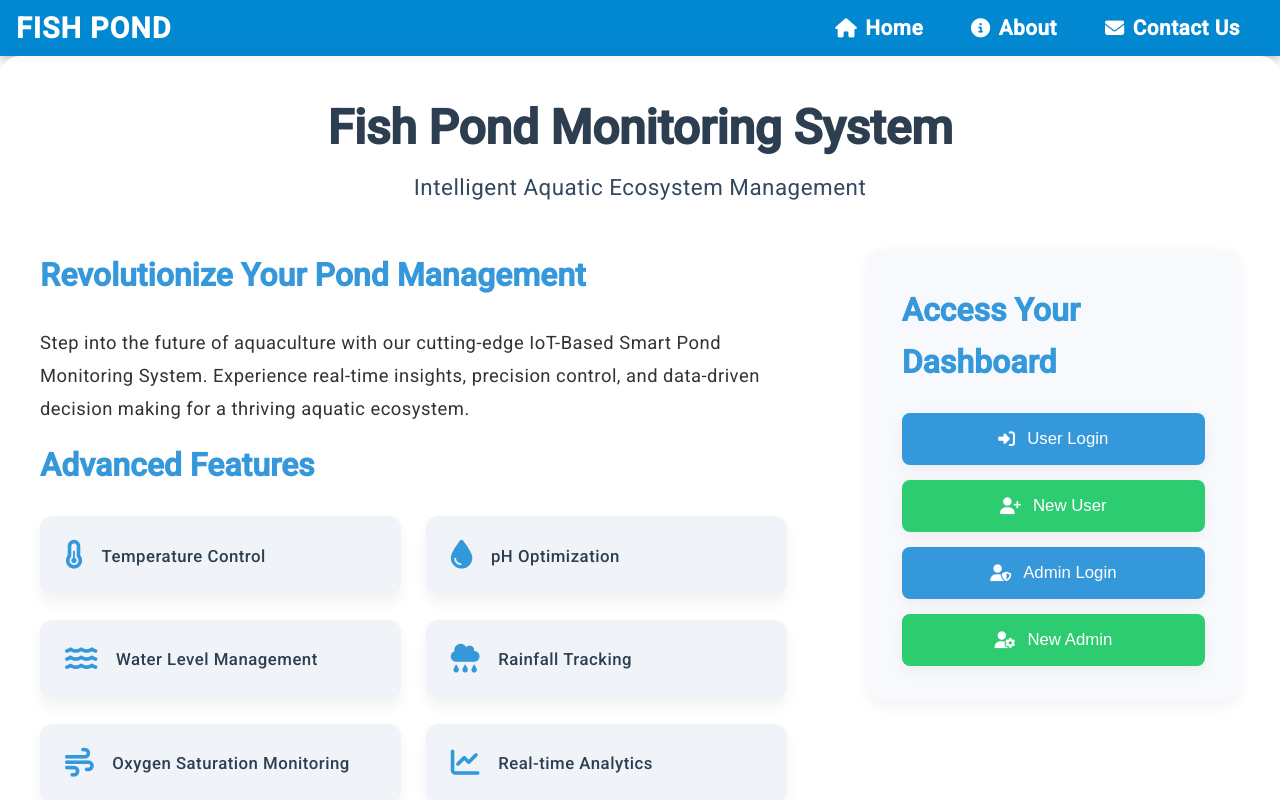
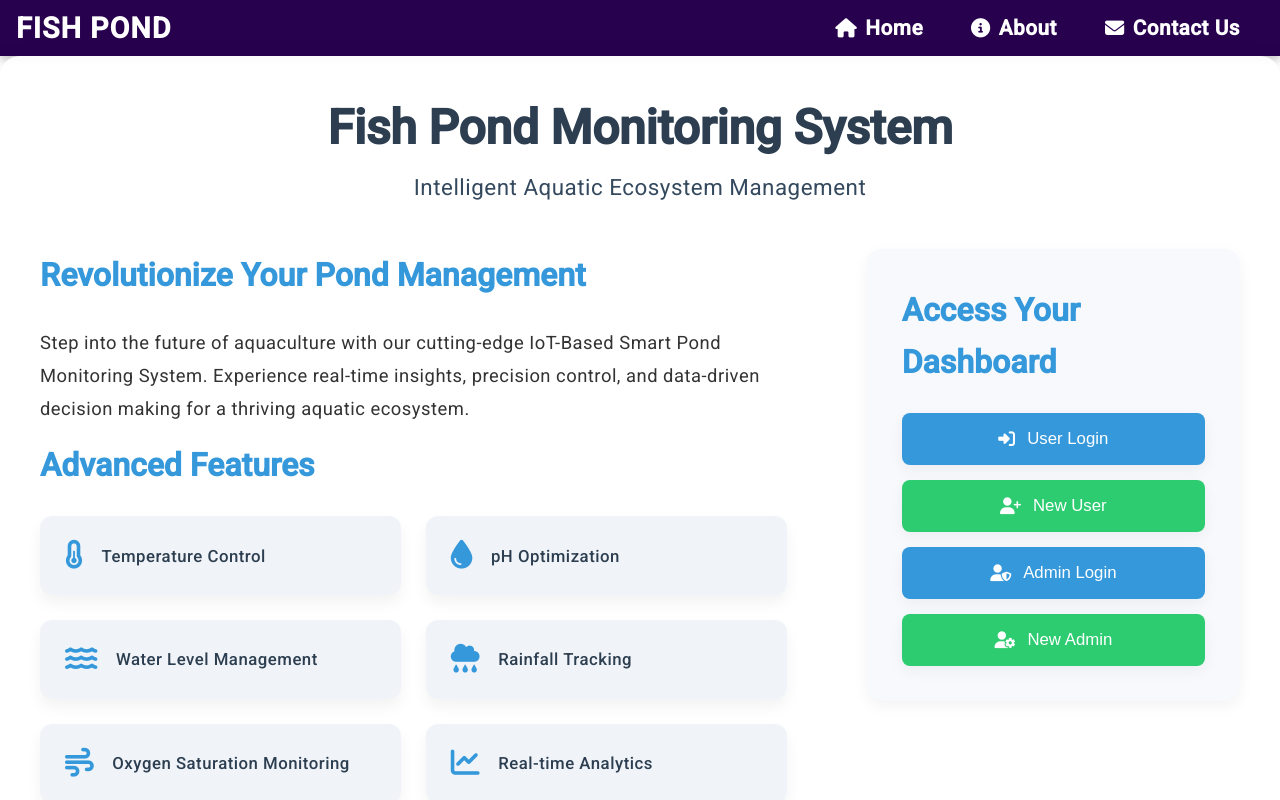
Before and after one commit to minnukota381/Fish-Pond-Monitoring-UI, an Angular app: page / in a window 1280 px wide. Shown: the top 800 px of the page. Built offline with nearby package versions, Linux system fonts and the light colour scheme.

Commit message:
"Update background color of header from #0288d1 to #27004e"

```diff
--- a/src/app/header/header.component.css
+++ b/src/app/header/header.component.css
@@ -1,6 +1,6 @@
 /* Header Styles */
 header {
-  background-color: #0288d1;
+  background-color: #27004e;
   padding: 1rem;
   display: flex;
   justify-content: space-between;
```
